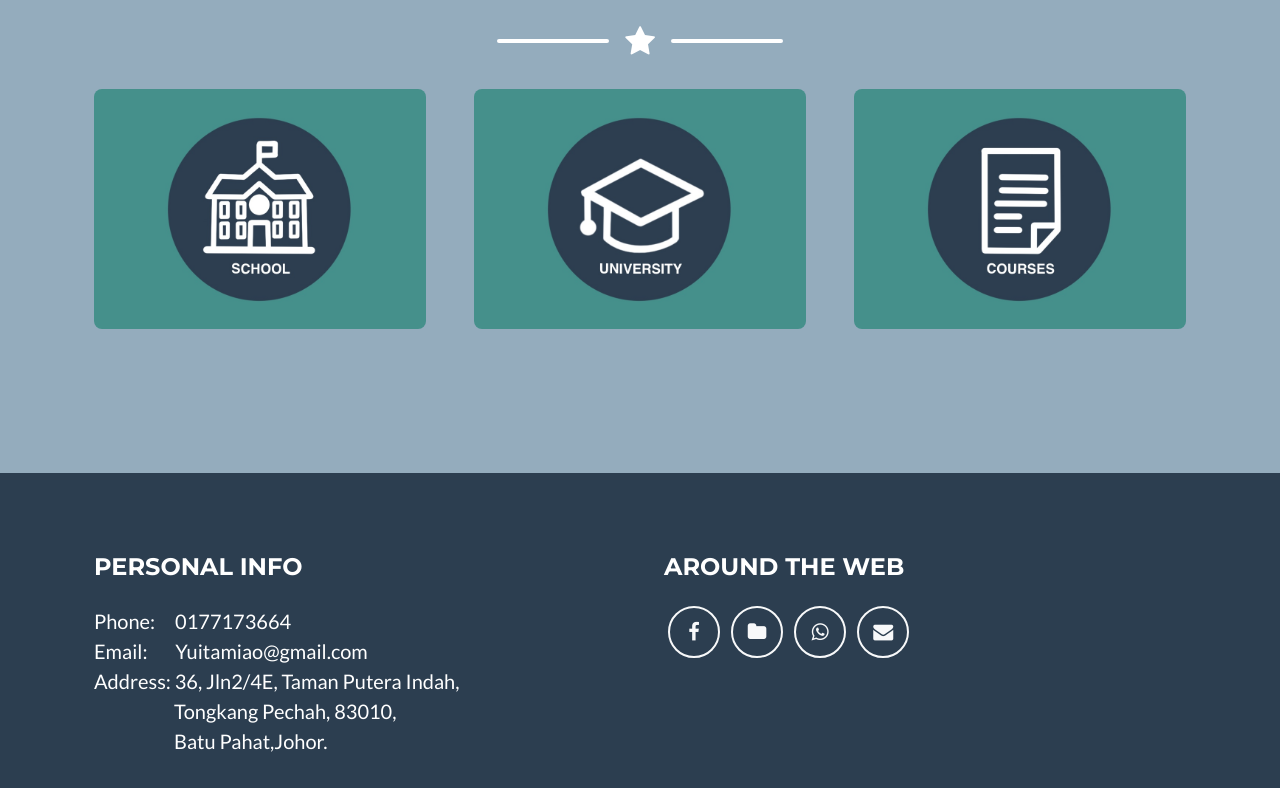
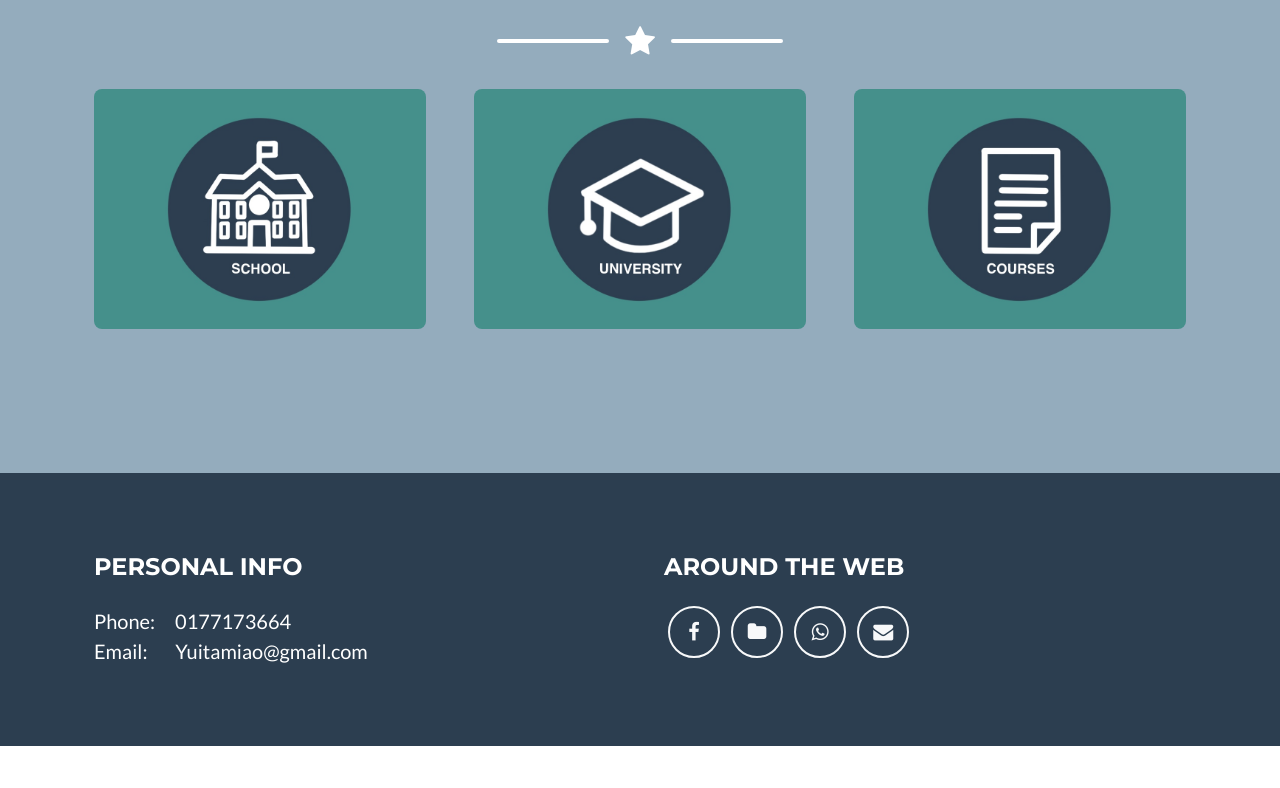
Before and after one commit to Xiulimiao617/Resume, a plain HTML site: page index.html in a window 1280 px wide. Shown: the part 3988-4776 px from the top of the page. After the commit the page ends 4734 px from the top, so only its background shows below. Drawn offline with nearby package versions, Linux system fonts and the light colour scheme; a script that the page names is missing.

Commit message:
Update index.html

```diff
--- a/index.html
+++ b/index.html
@@ -355,9 +355,7 @@
                             <br />
 							Email:&emsp;&nbsp;&nbsp;Yuitamiao@gmail.com
 							<br />
-							Address:  36, Jln2/4E, Taman Putera Indah,
-                            <br />&emsp;&emsp;&emsp;&emsp;Tongkang Pechah, 83010,
-                            <br />&emsp;&emsp;&emsp;&emsp;Batu Pahat,Johor.
+
                         </p>
                     </div>
                     <!-- Footer Social Icons-->
```
